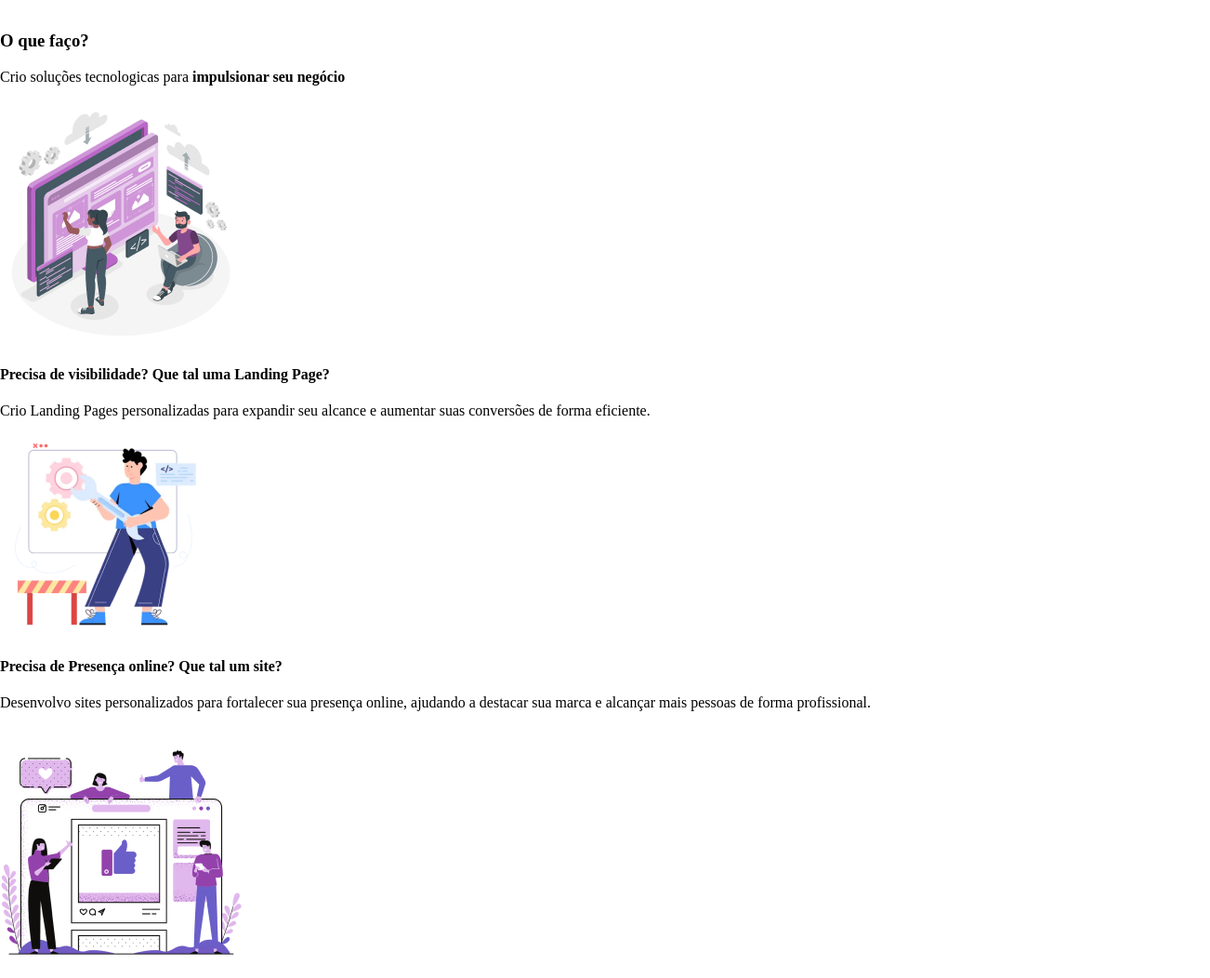
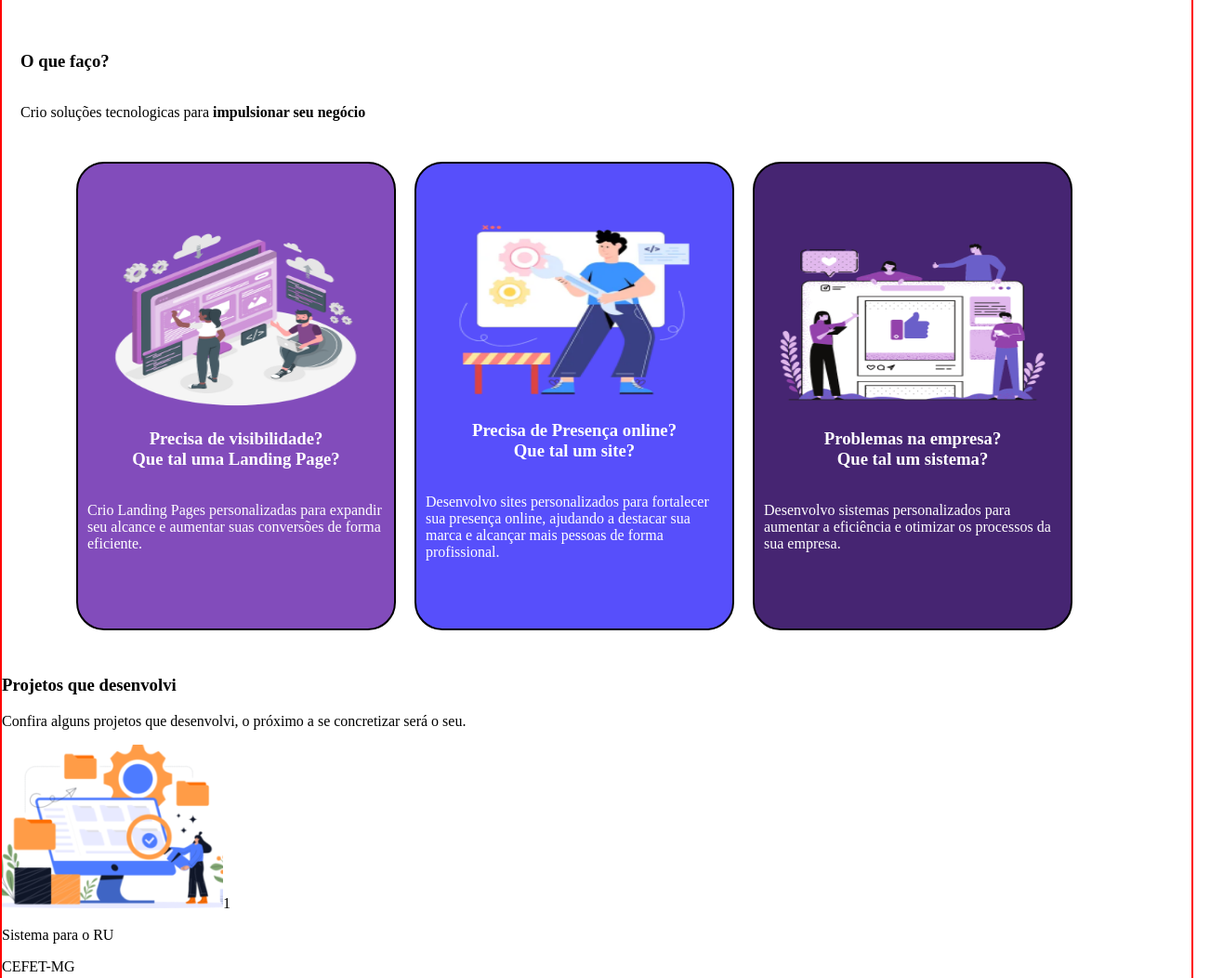
Before and after one commit to GSMartins999/portifolio, a plain HTML site: page index.html in a window 1280 px wide. Shown: the part 849-1901 px from the top of the page at 93% size, 1302 px wide, since content can reach past the window. Drawn offline with Linux system fonts and the light colour scheme.

Commit message:
começando

```diff
--- a/controle.js
+++ b/controle.js
@@ -18,3 +18,19 @@ document.addEventListener('DOMContentLoaded', () => {
       tech.style.backgroundColor = color;
     });
   });
+
+  document.addEventListener('DOMContentLoaded', () => {
+    const corfundo = {
+      one: '#824CBB',
+      two: '#574FFB',
+      tree: '#462572',
+    };
+
+    const fundoElements = document.querySelectorAll('.fundo');
+
+    fundoElements.forEach((fundo) => {
+      const type = fundo.getAttribute('data-type');
+      const color = corfundo[type] || '#CBE7FF';
+      fundo.style.backgroundColor = color;
+    });
+  });
--- a/index.html
+++ b/index.html
@@ -37,7 +37,7 @@
     <main>
         <div class="apresentacao">
             <div class="texto">
-                <p >
+                <p>
                     Olá, eu sou o <br> <strong>Giovanni Martins </strong>
                 </p>
                 <p>
@@ -105,31 +105,38 @@
         </div>
 
         </div>
-        <div>
+        <div class="oqfaz">
             <h3>
                 O que faço?
             </h3>
             <p>
                 Crio soluções tecnologicas para <strong> impulsionar seu negócio</strong>
             </p>
-            <div>
-                <img src="./img/servico1.png" alt="serviço 1">
-                <h4>
-                    Precisa de visibilidade?
+
+            <div class="ContainerServicos">
+                <div class="fundo" data-type="one">
+                    <img src="./img/servico1.png" alt="serviço 1" class="imgservicos">
+                    <div class="containertituloservico">
+                        <h3>
+                            Precisa de visibilidade?<br>
                             Que tal uma Landing Page?
-                </h4>
+                        </h3>
+                    </div>
                     <p>
                         Crio Landing Pages personalizadas para expandir
                         seu alcance e aumentar suas conversões de
                         forma eficiente.
                     </p>
                 </div>
-            <div>
-                <img src="./img/servico2.png" alt="serviço 2">
-                <h4>
-                    Precisa de Presença online?
+                <div class="fundo" data-type="two">
+                    <img src="./img/servico2.png" alt="serviço 2" class="imgservicos">
+                    <div class="containertituloservico">
+                        <h3>
+                            Precisa de Presença online?<br>
                             Que tal um site?
-                </h4>
+                        </h3>
+                    </div>
+
                     <p>
                         Desenvolvo sites personalizados para
                         fortalecer sua presença online,
@@ -137,17 +144,21 @@
                         alcançar mais pessoas de forma profissional.
                     </p>
                 </div>
-            <div>
-                <img src="./img/servico3.png" alt="serviço 3">
-                <h4>
+                <div class="fundo" data-type="tree">
+                    <img src="./img/servico3.png" alt="serviço 3" class="imgservicos">
+                    <div class="containertituloservico">
+                        <h3>
                             Problemas na empresa?
+                            <br>
                             Que tal um sistema?
-                </h4>
+                        </h3>
+                    </div>
                     <p>
                         Desenvolvo sistemas personalizados para
                         aumentar a eficiência e otimizar os
                         processos da sua empresa.
                     </p>
+                </div>
             </div>
         </div>
 
@@ -418,13 +429,14 @@
                     2024 - 2025
                 </p>
                 <button>Visitar Site</button>
-            <div><img src="./img/entrecartas.png"alt="automacao banner"></div>
+                <div><img src="./img/entrecartas.png" alt="automacao banner"></div>
             </div>
             <h2>
                 Site WordPress
             </h2>
             <p>
-            Projeto de portfólio pessoal, desenvolvido para exibir meus trabalhos e habilidades de forma organizada e atraente, com informações sobre minha formação, projetos realizados e serviços oferecidos. </p>
+                Projeto de portfólio pessoal, desenvolvido para exibir meus trabalhos e habilidades de forma organizada
+                e atraente, com informações sobre minha formação, projetos realizados e serviços oferecidos. </p>
             <span>
                 JavaScript
             </span>
--- a/style.css
+++ b/style.css
@@ -1,7 +1,8 @@
 body{
     margin: 0;
     padding: 0;
-
+    border: solid red 2px;
+    width: 100vw;
 }
 
 nav{
@@ -149,7 +150,6 @@ nav{
 .stack{
     display: flex;
     flex-direction: row;
-    margin-left: 20px;
     margin-right: 20px;
     padding: 20px;
     gap: 20px;
@@ -179,3 +179,55 @@ nav{
 
 
 /* -------O que faço-------- */
+
+
+.oqfaz{
+    display: flex;
+    flex-direction: column;
+    justify-content: center;
+    width: 100vw;
+    height: auto;
+    margin: 20px 0 60px 20px;
+}
+
+.ContainerServicos{
+    display: flex;
+    flex-direction: row;
+    width: 90%;
+    align-items: center;
+    margin-top: 40px;
+    margin-left: 20px;
+    gap: 20px;
+    height: 480px;
+    justify-content: center;
+}
+
+.fundo{
+    display: flex;
+    justify-content: center;
+    align-items: center;
+    flex-direction: column;
+    border-radius: 30px;
+    width: 320px;
+    max-width: 320px;
+    height: 100%;
+    padding: 10px;
+    border: solid black 2px;
+    color: white;
+}
+
+.containertituloservico{
+    display: flex;
+    align-items: center;
+    justify-content: center;
+    width: 250px;
+    text-align: center;
+}
+
+.imgservicos{
+    width: 90%;
+    height: 200px;
+}
+
+
+/* --------Projetos que desenvolvi-------- */
```
Lines whose indentation alone changed are shown as unchanged.
